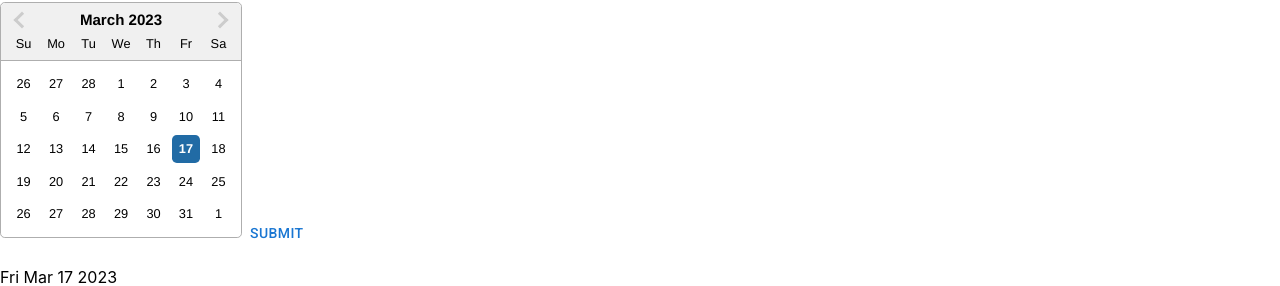
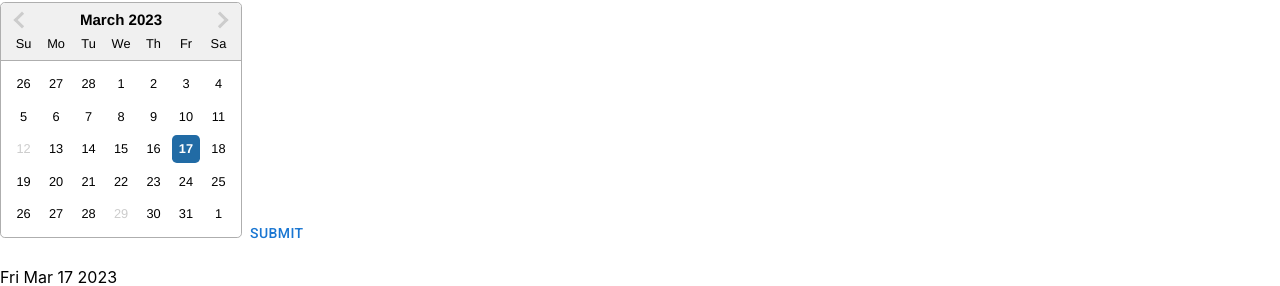
Before and after one commit to boro-mta/boro-fe, a React (Create React App) app: page / in a window 1280 px wide. Shown: the part 313-599 px from the top of the page. Built offline with nearby package versions, Linux system fonts and the light colour scheme; a web font is replaced by a local one.

Commit message:
disabled dates

```diff
--- a/src/App.tsx
+++ b/src/App.tsx
@@ -1,12 +1,19 @@
-import { Box, TextareaAutosize, TextField } from "@mui/material";
+import { Box } from "@mui/material";
 import React, { useState } from "react";
 import DateRangePicker from "./components/DateRangePicker/DateRangePicker";
 import ItemsContainer from "./components/ItemsContainer/ItemsContainer";
 import { items } from "./mocks/items";
 
 function App() {
+  //wrong dates array to DateRangePicker
   const [startDate, setStartDate] = useState<Date>(new Date());
   const [endDate, setEndDate] = useState<Date>(new Date());
+
+  const exampleDate1: Date = new Date('April 19, 2023 23:15:30');
+  const exampleDate2: Date = new Date('March 12, 2023 23:15:30');
+  const exampleDate3: Date = new Date('March 29, 2023 23:15:30');
+
+  const datesToExcludeArr: Date[] = [exampleDate1, exampleDate2, exampleDate3];
 
   const handleChange = (dates: any) => {
     const [start, end] = dates;
@@ -14,26 +21,23 @@ function App() {
     setEndDate(end);
   };
 
-  // get input of 2 dates
   const handleSubmit = (startDate: Date, endDate: Date) => {
     console.log(startDate);
     console.log(endDate);
     console.log('submit pressed');
-  }
 
-  const handleClearDates = () => {
-    console.log('clear pressed');
-    setStartDate(new Date());
-    setEndDate(new Date());
-  }
+  };
+
+  const checkDatesAreAvailable = (dates: any) => {
+
+  };
 
   return (
     <div>
       <Box>
         <ItemsContainer containerTitle="Tools for your home 🏠" items={items} />
       </Box>
-      <DateRangePicker startDate={startDate} endDate={endDate} onSubmit={handleSubmit} onClearDates={handleClearDates}
-        onChange={handleChange} />
+      <DateRangePicker startDate={startDate} endDate={endDate} onSubmit={handleSubmit} onChange={handleChange} datesToExclude={datesToExcludeArr} />
       <p>{startDate.toDateString()}</p>
       <p>{endDate && endDate.toDateString()}</p>
     </div>
```
